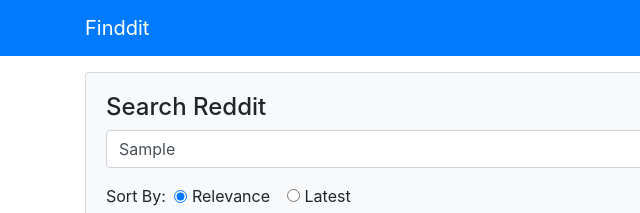
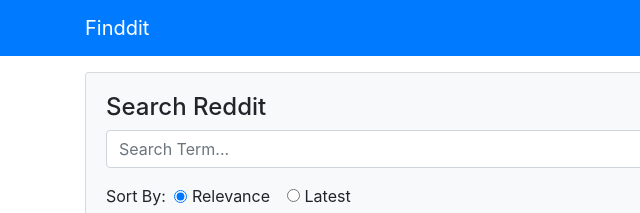
Before and after one commit to nra96/reddit-search-app, a website with bundled scripts: page index.html in a window 1280 px wide. Both pictures are taken after typing "Sample" into the empty fields and a click on the button "Search". Shown: the top 213 px of the page, 0-640 px from the left. Built offline with nearby package versions, Linux system fonts and the light colour scheme; no server answers.

Commit message:
add clear input func, search reddit f,and redditapi search function

```diff
--- a/index.js
+++ b/index.js
@@ -1,3 +1,5 @@
+import reddit from './redditapi';
+
 const searchForm = document.getElementById('search-form');
 const searchInput = document.getElementById('search-input');
 
@@ -15,6 +17,12 @@
         // Show message
         showMessage('Please add a search term', 'alert-danger');
     }
+
+    // Clear input
+    searchInput.value = '';
+
+    // Search Reddit
+    reddit.search(searchTerm, searchLimit, sortBy);
 
     e.preventDefault();
 });
--- /dev/null
+++ b/redditapi.js
@@ -0,0 +1,7 @@
+export default {
+    search: function(searchTerm, searchLimit, sortBy) {
+        fetch(`http://www.reddit.com/search.json?q=${searchTerm}&sort=${sortBy}&limit=${searchLimit}`)
+        .then(res => res.json())
+        .then(data => console.log(data));
+    }
+};
```
Also changed, not shown: index.html (+1 -0 lines).
